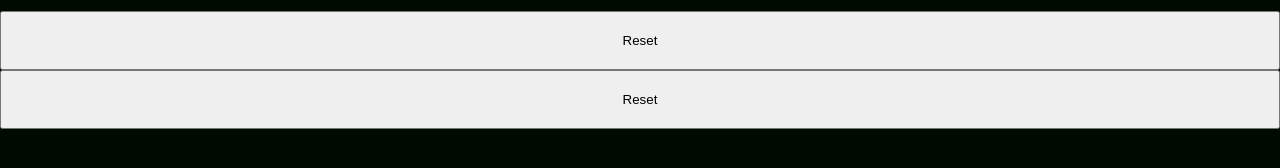
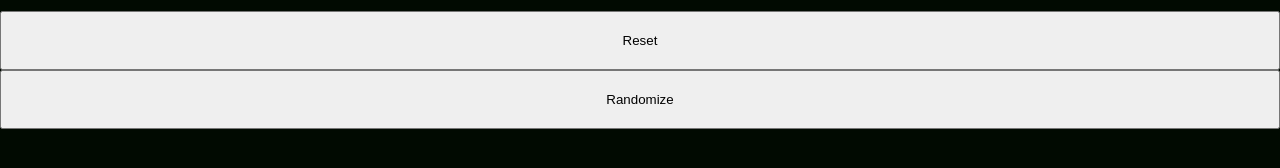
Before and after one commit to daleinen7/cgol-react, a React (Create React App) app: page / in a window 1280 px wide. Shown: the part 536-704 px from the top of the page. Built offline with nearby package versions, Linux system fonts and the light colour scheme.

Commit message:
subtle fixes

```diff
--- a/src/App.jsx
+++ b/src/App.jsx
@@ -184,7 +184,7 @@ function App() {
         Reset
       </button>
       <button className="randomize" onClick={randomize}>
-        Reset
+        Randomize
       </button>
     </StyledContainer>
   );
--- a/src/Options.jsx
+++ b/src/Options.jsx
@@ -90,7 +90,6 @@ const Options = ({ options, setOptions, start }) => {
   return (
     <div>
       <Accordion accordionList={optionMenu} />
-      {/* <StyledHideButton onClick={toggleHideOptions}>Options</StyledHideButton> */}
     </div>
   );
 };
```
